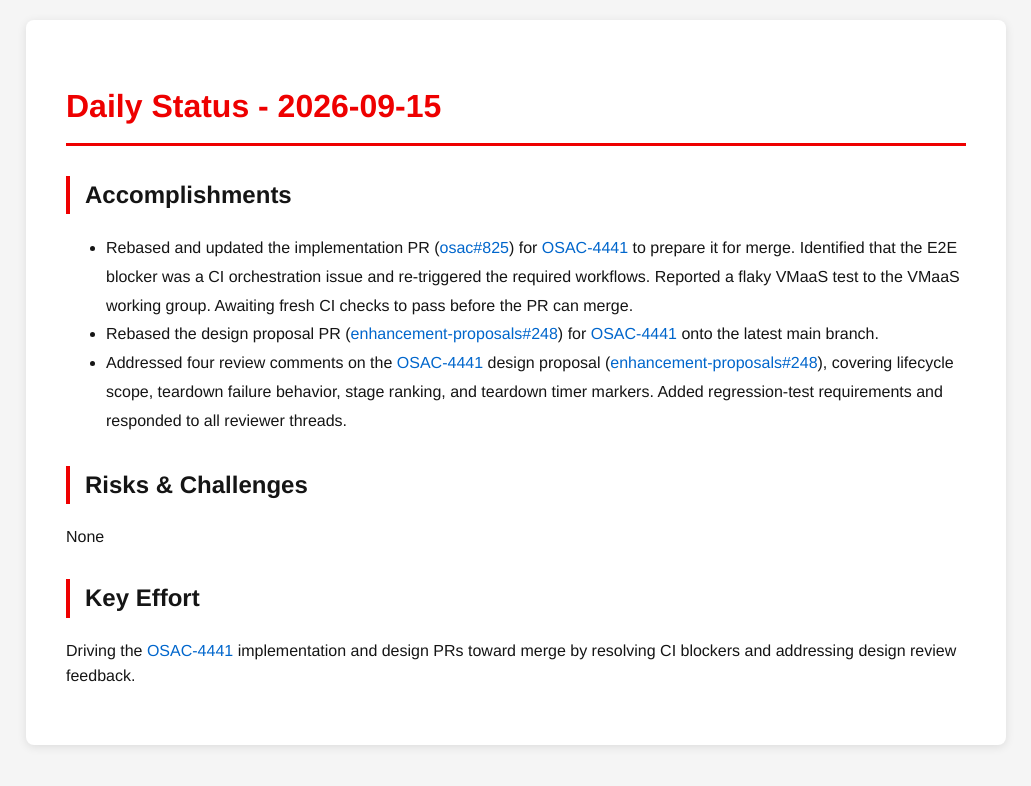
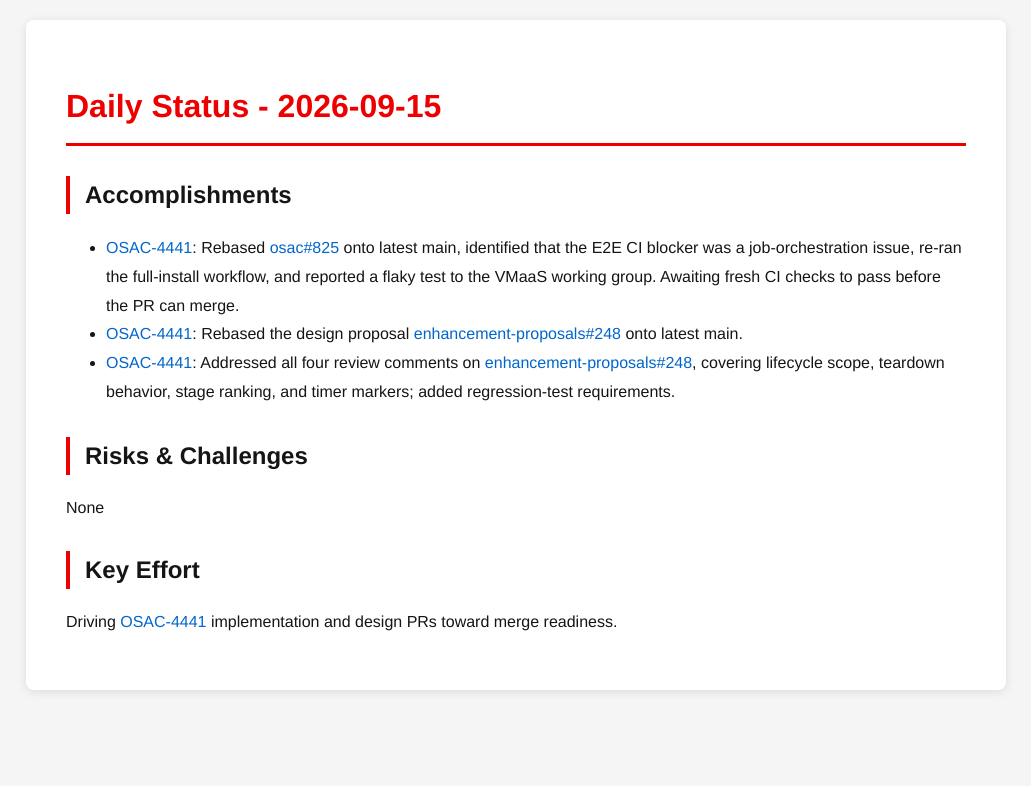
Before and after one commit to tzvatot/daily-status, a Jekyll site: the page built from 2026-09-15.md, in a window 1280 px wide. Shown: the top 786 px of the page, without its empty margins (124-1155 px from the left). Built offline with Jekyll 4.4.1, drawn with Linux system fonts in a browser that asks for light colours.

Commit message:
Daily status update - 2026-09-15

```diff
--- a/2026-09-15.md
+++ b/2026-09-15.md
@@ -7,12 +7,12 @@
 # Daily Status - 2026-09-15
 
 ## Accomplishments
-- Rebased and updated the implementation PR ([osac#825](https://github.com/osac-project/osac/pull/825)) for [OSAC-4441](https://redhat.atlassian.net/browse/OSAC-4441) to prepare it for merge. Identified that the E2E blocker was a CI orchestration issue and re-triggered the required workflows. Reported a flaky VMaaS test to the VMaaS working group. Awaiting fresh CI checks to pass before the PR can merge.
-- Rebased the design proposal PR ([enhancement-proposals#248](https://github.com/osac-project/enhancement-proposals/pull/248)) for [OSAC-4441](https://redhat.atlassian.net/browse/OSAC-4441) onto the latest main branch.
-- Addressed four review comments on the [OSAC-4441](https://redhat.atlassian.net/browse/OSAC-4441) design proposal ([enhancement-proposals#248](https://github.com/osac-project/enhancement-proposals/pull/248)), covering lifecycle scope, teardown failure behavior, stage ranking, and teardown timer markers. Added regression-test requirements and responded to all reviewer threads.
+- [OSAC-4441](https://redhat.atlassian.net/browse/OSAC-4441): Rebased [osac#825](https://github.com/osac-project/osac/pull/825) onto latest main, identified that the E2E CI blocker was a job-orchestration issue, re-ran the full-install workflow, and reported a flaky test to the VMaaS working group. Awaiting fresh CI checks to pass before the PR can merge.
+- [OSAC-4441](https://redhat.atlassian.net/browse/OSAC-4441): Rebased the design proposal [enhancement-proposals#248](https://github.com/osac-project/enhancement-proposals/pull/248) onto latest main.
+- [OSAC-4441](https://redhat.atlassian.net/browse/OSAC-4441): Addressed all four review comments on [enhancement-proposals#248](https://github.com/osac-project/enhancement-proposals/pull/248), covering lifecycle scope, teardown behavior, stage ranking, and timer markers; added regression-test requirements.
 
 ## Risks & Challenges
 None
 
 ## Key Effort
-Driving the [OSAC-4441](https://redhat.atlassian.net/browse/OSAC-4441) implementation and design PRs toward merge by resolving CI blockers and addressing design review feedback.
+Driving [OSAC-4441](https://redhat.atlassian.net/browse/OSAC-4441) implementation and design PRs toward merge readiness.
```
